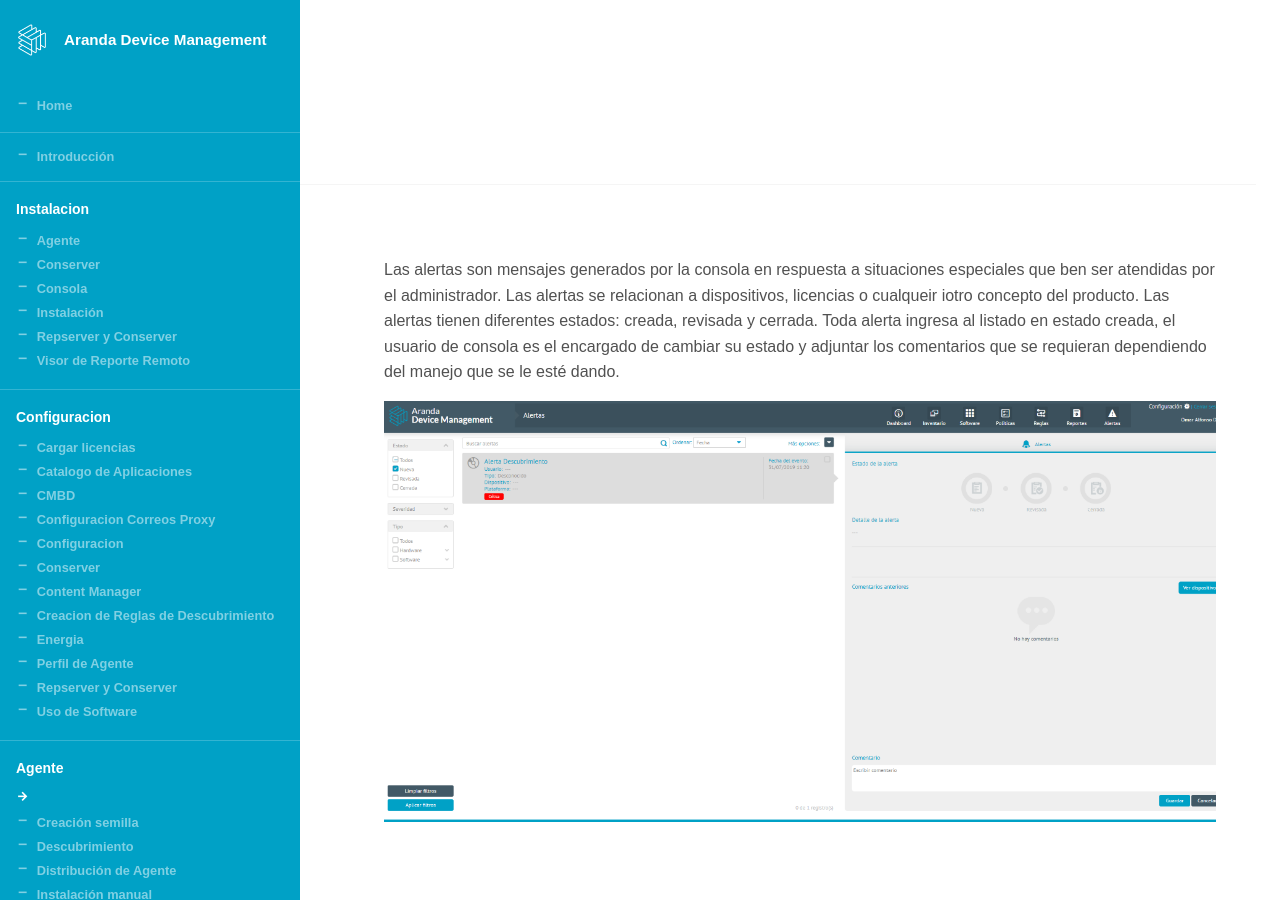
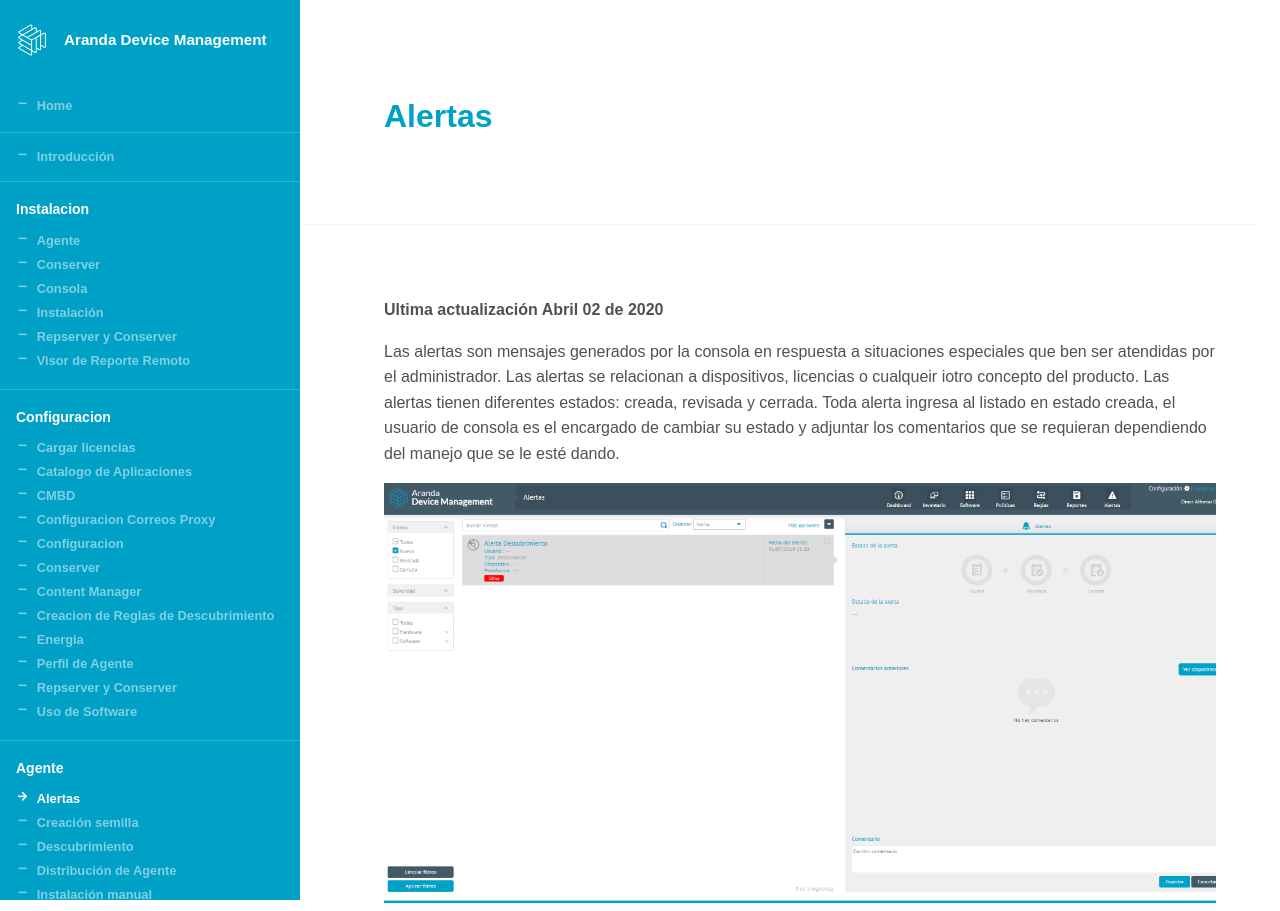
Before and after one commit to Nats85/adm, a Jekyll site: the page built from _docs/agente/alertas.md, in a window 1280 px wide. Built offline with Jekyll 4.4.1, drawn with Linux system fonts in a browser that asks for light colours.

Commit message:
Update alertas.md

```diff
--- a/_docs/agente/alertas.md
+++ b/_docs/agente/alertas.md
@@ -1,8 +1,8 @@
 ---
 title: Alertas
-info: **Ultima actualización Abril 02 de 2020**
+info:
 ---
-
+**Ultima actualización Abril 02 de 2020**
 
 
 Las alertas son mensajes generados por la consola en respuesta a situaciones especiales que ben ser atendidas por el administrador. Las alertas se relacionan a dispositivos, licencias o cualqueir iotro concepto del producto. Las alertas tienen diferentes estados: creada, revisada y cerrada. Toda alerta ingresa al listado en estado creada, el usuario de consola es el encargado de cambiar su estado y adjuntar los comentarios que se requieran dependiendo del manejo que se le esté dando.
```
